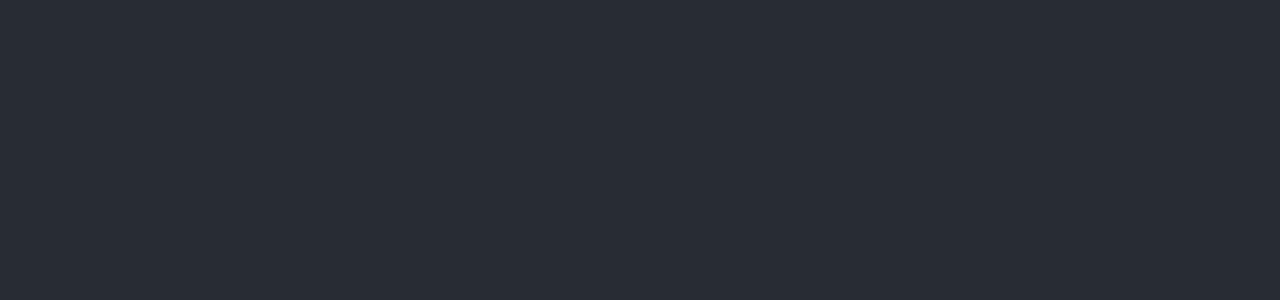
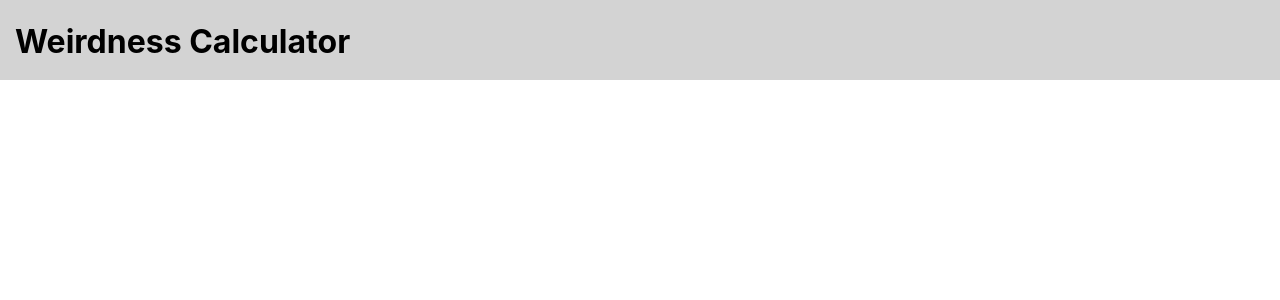
Before and after one commit to DustinHaefele/weirdness-calculator, a React (Create React App) app: page / in a window 1280 px wide. Shown: the top 300 px of the page. Built offline with nearby package versions, Linux system fonts and the light colour scheme.

Commit message:
header created

```diff
--- a/src/App.js
+++ b/src/App.js
@@ -1,12 +1,11 @@
 import React from 'react';
 import './App.css';
+import Header from './components/Header/Header';
 
 function App() {
   return (
     <div className="App">
-      <header className="App-header">
-
-      </header>
+      <Header />
     </div>
   );
 }
--- /dev/null
+++ b/src/components/Header/Header.css
@@ -0,0 +1,14 @@
+.appHeader {
+  text-align: left;
+  vertical-align: middle;
+  height: 50px;
+  padding: 15px;
+  background-color: lightgray;
+  position: static;
+  top: 0;
+  margin: 0;
+}
+
+.headerTitle {
+  margin: 7px 0;
+}
--- /dev/null
+++ b/src/components/Header/Header.js
@@ -0,0 +1,13 @@
+import React from 'react';
+import './Header.css';
+
+export default function Header() {
+  return (
+    <header className="appHeader" role="banner">
+      <h1 className="headerTitle">
+        {/* Change this to a link to landing page when you impliment routes */}
+        Weirdness Calculator
+      </h1>
+    </header>
+  );
+}
```
